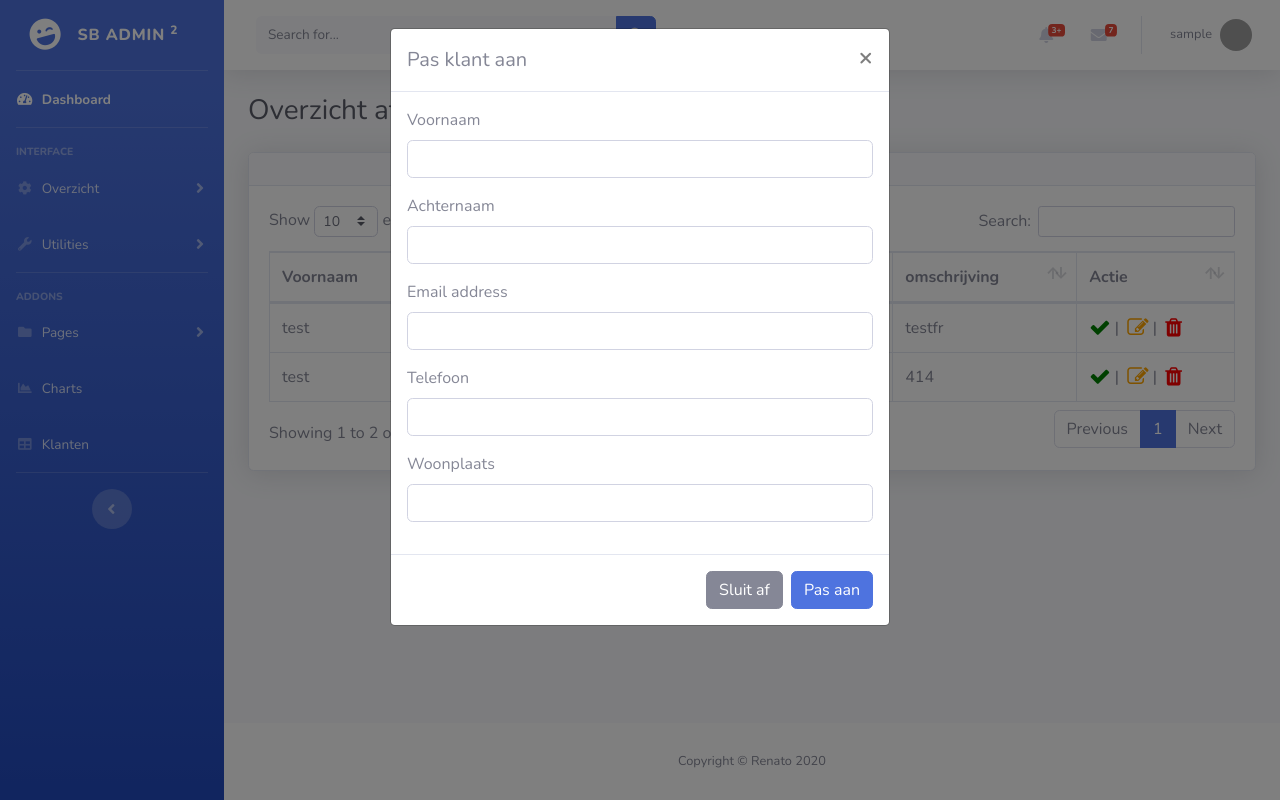
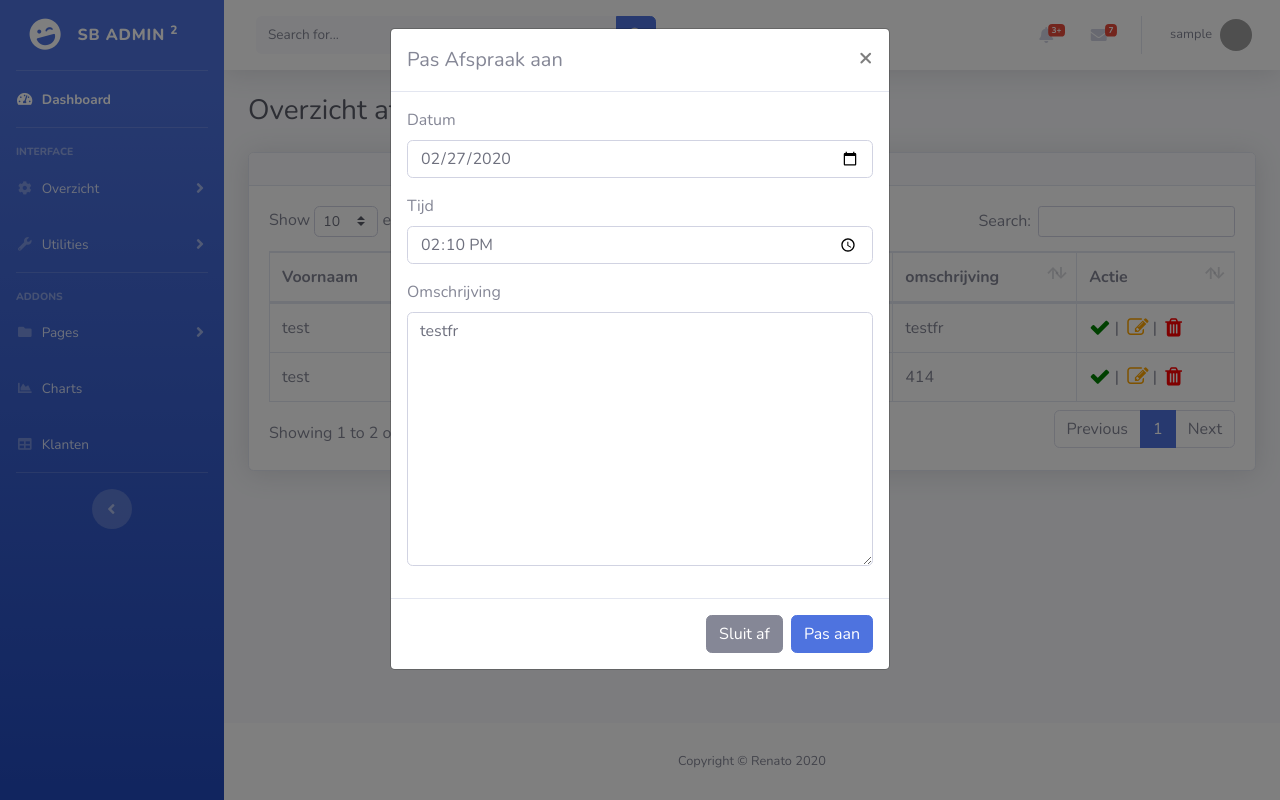
Before and after one commit to rgj12/Werk, a PHP site: page /afspraak.php?overzichtafspraken in a window 1280 px wide, after a click on "Pas afspraak aan". Run offline with PHP 8.4, Linux system fonts and the light colour scheme; the visitor is signed in with stand-in values (Sample User, id 1); data comes from the database, SQL or seed files in the repository; grey boxes are pictures that could not be loaded.

Commit message:
alle crud operaties in de juiste map gezet en een edit toegevoegd aan afspraken overzicht er zit nog een fout in bij het editen in db

```diff
--- a/afspraak.php
+++ b/afspraak.php
@@ -5,28 +5,14 @@ require_once 'helpers/system_helper.php';
 $klanten = new Klant;
 $afspraken = new Afspraken;
 
-//klant afspraak gegevens ophalen
+//klant gegevens ophalen en naar js versturen
 if (isset($_POST['af_id'])) {
     $id = $_POST['af_id'];
     $klant = $klanten->getCustomerInfo($id);
     echo json_encode($klant);
 }
 
-//maak afspraak voor klant
-if (isset($_POST['maakAfspraak'])) {
-    $data = array();
-    $data['id'] = $_POST['af_id'];
-    $data['datum'] = $_POST['af_datum'];
-    $data['tijd'] = $_POST['af_tijd'];
-    $data['omschr'] = $_POST['af_omschrijving'];
-    if ($klanten->makeAppointment($data)) {
-        redirect('klanten.php', 'afspraak aangemaakt', 'success');
-    } else {
-        redirect('klanten.php', 'er is iets misgegaan', 'error');
-    }
-}
-
-//klant afspraak gegevens ophalen
+//klant afspraak gegevens ophalen en versturen naar js
 if (isset($_POST['bk_afspraak_id'])) {
     $id = $_POST['bk_afspraak_id'];
     $klant = $klanten->getAppointments($id);
@@ -39,16 +25,6 @@ if (isset($_GET['overzichtafspraken'])) {
     $template->afspraken = $afspraken->getAllAppointments();
     echo $template;
 }
-//verwijder afspraak
-if (isset($_GET['del_id'])) {
-    $id = $_GET['del_id'];
-
-    if ($afspraken->deleteAppointment($id)) {
-        redirect('afspraak.php?overzichtafspraken', 'Afspraak verwijdert', 'success');
-    } else {
-        redirect('afspraak.php?overzichtafspraken', 'Er is iets misgegaan', 'error');
-    }
-}
 
 //zet een afspraak op voltooid
 if (isset($_GET['afspr_voltooid'])) {
--- a/edit.php
+++ b/edit.php
@@ -3,11 +3,19 @@ include_once 'config/init.php';
 require_once 'helpers/system_helper.php';
 
 $klanten = new Klant;
+$afspraak = new Afspraken;
 //klant edit gegevens ophalen
 if (isset($_POST['edit_id'])) {
     $id = $_POST['edit_id'];
     $klant = $klanten->getCustomerInfo($id);
     echo json_encode($klant);
+}
+
+//afspraak edit gegevens ophalen
+if (isset($_POST['edit_afspr_id'])) {
+    $id = $_POST['edit_afspr_id'];
+    $appointment = $afspraak->getAppointmentInfo($id);
+    echo json_encode($appointment);
 }
 
 //klant aanpassen
@@ -29,3 +37,19 @@ if (isset($_POST['editKlant'])) {
         redirect('klanten.php', 'er is iets misgegaan', 'danger');
     }
 }
+
+//afspraak aanpassen
+if (isset($_POST['editAppointment'])) {
+
+    $data = array();
+    $data['id'] = $_POST['editid'];
+    $data['datum'] = $_POST['datum'];
+    $data['tijd'] = $_POST['tijd'];
+    $data['omschrijving'] = $_POST['omschrijving'];
+
+    if ($afspraak->editAppointment($data)) {
+        redirect('afspraak.php?overzichtafspraken', 'Succesvol aangepast', 'success');
+    } else {
+        redirect('afspraak.php?overzichtafspraken', 'er is iets misgegaan', 'danger');
+    }
+}
--- a/lib/Afspraken.php
+++ b/lib/Afspraken.php
@@ -44,4 +44,29 @@ class Afspraken
             return false;
         }
     }
+
+    public function editAppointment($data)
+    {
+        $this->db->query('UPDATE afspraken SET datum = :datum, tijd = :tijd, omschrijving = :omschrijving  WHERE klant_id = :id');
+
+        $this->db->bind(':id', $data['id']);
+        $this->db->bind(':datum', $data['datum']);
+        $this->db->bind(':tijd', $data['tijd']);
+        $this->db->bind(':omschrijving', $data['omschrijving']);
+
+        if ($this->db->execute()) {
+            return true;
+        } else {
+            return false;
+        }
+    }
+
+    public function getAppointmentInfo($id)
+    {
+        $this->db->query("SELECT * FROM afspraken WHERE klant_id = :id");
+        $this->db->bind(':id', $id);
+
+        $info = $this->db->single();
+        return $info;
+    }
 }
--- a/templates/inc/afspraakModals/editModal.php
+++ b/templates/inc/afspraakModals/editModal.php
@@ -5,7 +5,7 @@
             <form action="edit.php" method="POST">
                 <input type="hidden" name="editid" id="editid">
                 <div class="modal-header">
-                    <h5 class="modal-title" id="exampleModalLabel">Pas klant aan
+                    <h5 class="modal-title" id="exampleModalLabel">Pas Afspraak aan
                     </h5>
                     <button type="button" class="close" data-dismiss="modal" aria-label="Close">
                         <span aria-hidden="true">&times;</span>
@@ -13,35 +13,27 @@
                 </div>
                 <div class="modal-body">
                     <input type="hidden" id="id" name="id">
+
                     <div class="form-group">
-                        <label>Voornaam</label>
-                        <input type="text" name="editvoornaam" id="editvoornaam" class="form-control">
+                        <label>Datum</label>
+                        <input type="date" class="form-control" id="datum" name="datum">
                     </div>
 
                     <div class="form-group">
-                        <label>Achternaam</label>
-                        <input type="text" class="form-control" name="editachternaam" id="editachternaam">
-                    </div>
-
-                    <div class="form-group">
-                        <label>Email address</label>
-                        <input type="email" class="form-control" id="editemail" name="editemail">
-                    </div>
-
-                    <div class="form-group">
-                        <label>Telefoon</label>
-                        <input type="text" class="form-control" name="edittelefoonnummer" id="edittelefoonnummer">
+                        <label>Tijd</label>
+                        <input type="time" class="form-control" name="tijd" id="tijd">
                     </div>
                     <div class="form-group">
-                        <label>Woonplaats</label>
-                        <input type="text" class="form-control" name="editwoonplaats" id="editwoonplaats">
+                        <label>Omschrijving</label>
+                        <textarea class="form-control" name="omschrijving" id="omschrijving" cols="30"
+                            rows="10"></textarea>
                     </div>
 
 
                 </div>
                 <div class="modal-footer">
                     <button type="button" class="btn btn-secondary" data-dismiss="modal">Sluit af</button>
-                    <input type="submit" class="btn btn-primary" name="editKlant" value="Pas aan">
+                    <input type="submit" class="btn btn-primary" name="editAppointment" value="Pas aan">
                 </div>
             </form>
         </div>
--- a/templates/inc/klantenModals/afspraakModal.php
+++ b/templates/inc/klantenModals/afspraakModal.php
@@ -3,7 +3,7 @@
     aria-hidden="true">
     <div class="modal-dialog" role="document">
         <div class="modal-content">
-            <form action="afspraak.php" method="post">
+            <form action="add.php" method="post">
                 <div class="modal-header">
                     <h5 class="modal-title" id="exampleModalLabel">Maak een afspraak</h5>
                     <button type="button" class="close" data-dismiss="modal" aria-label="Close">
--- a/templates/inc/klantenModals/toevoegModal.php
+++ b/templates/inc/klantenModals/toevoegModal.php
@@ -2,7 +2,7 @@
     aria-hidden="true">
     <div class="modal-dialog" role="document">
         <div class="modal-content">
-            <form action="#" method="post">
+            <form action="add.php" method="post">
                 <div class="modal-header">
                     <h5 class="modal-title" id="exampleModalLabel">Voeg een klant toe</h5>
                     <button type="button" class="close" data-dismiss="modal" aria-label="Close">
--- a/templates/js/request.js
+++ b/templates/js/request.js
@@ -20,7 +20,7 @@ $(document).ready(function() {
     });
   });
 
-  //edit form invullen
+  //edit form klanten invullen
   $(".editBtn").click(function(e) {
     e.preventDefault();
     id = $(this).attr("id");
@@ -38,6 +38,25 @@ $(document).ready(function() {
         $("#editemail").val(data.email);
         $("#edittelefoonnummer").val(data.telefoonnummer);
         $("#editwoonplaats").val(data.woonplaats);
+      }
+    });
+  });
+  //afspraak form in afspraak overzicht invullen
+  $(".edit_afspr_Btn").click(function(e) {
+    e.preventDefault();
+    id = $(this).attr("id");
+
+    $.ajax({
+      url: "edit.php",
+      method: "POST",
+      data: { edit_afspr_id: id },
+      success: function(response) {
+        data = JSON.parse(response);
+        console.log(data);
+        $("#id").val(data.id);
+        $("#datum").val(data.datum);
+        $("#tijd").val(data.tijd);
+        $("#omschrijving").val(data.omschrijving);
       }
     });
   });
--- a/templates/overzichtafspraken.php
+++ b/templates/overzichtafspraken.php
@@ -6,7 +6,7 @@ include 'inc/header.php';
 <div id="wrapper">
 
     <!-- Sidebar -->
-    <?php include 'inc/sidebar.php'; ?>
+    <?php include 'inc/sidebar.php';?>
     <!-- End of Sidebar -->
 
     <!-- Content Wrapper -->
@@ -16,12 +16,12 @@ include 'inc/header.php';
         <div id="content">
 
             <!-- Topbar -->
-            <?php include 'inc/navbar.php'; ?>
+            <?php include 'inc/navbar.php';?>
             <!-- End of Topbar -->
 
             <!-- Begin Page Content -->
             <div class="container-fluid">
-                <?php displayMessage(); ?>
+                <?php displayMessage();?>
                 <!-- Page Heading -->
                 <h1 class="h3 mb-2 text-gray-800">Overzicht afspraken</h1>
                 <p class="mb-4"></p>
@@ -48,35 +48,35 @@ include 'inc/header.php';
                                     </tr>
                                 </thead>
                                 <tbody>
-                                    <?php foreach ($afspraken as $afspraak) : ?>
+                                    <?php foreach ($afspraken as $afspraak): ?>
                                     <tr>
 
-                                        <td><?= $afspraak->voornaam; ?></td>
-                                        <td><?= $afspraak->achternaam; ?></td>
-                                        <td><?= date_format(new dateTime($afspraak->datum), "d/m/Y"); ?></td>
-                                        <td><?= date("H:i", strtotime($afspraak->tijd)); ?> uur</td>
-                                        <td><?= $afspraak->omschrijving; ?></td>
+                                        <td><?=$afspraak->voornaam;?></td>
+                                        <td><?=$afspraak->achternaam;?></td>
+                                        <td><?=date_format(new dateTime($afspraak->datum), "d/m/Y");?></td>
+                                        <td><?=date("H:i", strtotime($afspraak->tijd));?> uur</td>
+                                        <td><?=$afspraak->omschrijving;?></td>
                                         <td>
                                             <a style="color:green;"
-                                                href="afspraak.php?afspr_voltooid=<?= $afspraak->id ?>"
+                                                href="afspraak.php?afspr_voltooid=<?=$afspraak->id?>"
                                                 class="fa fa-check fa-lg"></a> |&nbsp;
-                                            <a class="fa fa-edit fa-lg editBtn" href="#" data-toggle="modal"
-                                                data-target="#editModal" id="<?= $afspraak->id ?>"
+                                            <a class="fa fa-edit fa-lg edit_afspr_Btn" href="#" data-toggle="modal"
+                                                data-target="#editModal" id="<?=$afspraak->klant_id?>"
                                                 title="Pas afspraak aan" style="color:orange;">
                                             </a> |&nbsp;
-                                            <a href="afspraak.php?del_id=<?= $afspraak->id ?>"
+                                            <a href="delete.php?afspr_del_id=<?=$afspraak->id?>"
                                                 title="Verwijder afspraak" class="fa fa-trash fa-lg" style="color:red;"
                                                 onclick="return confirm('Weet je zeker dat je deze klant wilt verwijderen?')"></a>
 
                                         </td>
                                     </tr>
 
-                                    <?php endforeach; ?>
+                                    <?php endforeach;?>
                                     <!-- Modals-->
                                     <?php
-                                    /* Modal voor editen */
-                                    include 'inc/afspraakModals/editModal.php';
-                                    ?>
+/* Modal voor editen */
+include 'inc/afspraakModals/editModal.php';
+?>
                                 </tbody>
                             </table>
                         </div>
@@ -88,4 +88,4 @@ include 'inc/header.php';
 
         </div>
         <!-- End of Main Content -->
-        <?php include './inc/footer.php'; ?>
+        <?php include './inc/footer.php';?>
```
Also changed, not shown: add.php (added, +41 -0 lines), delete.php (added, +30 -0 lines), factuurPDF.php (deleted, +0 -42 lines), klanten.php (+1 -34 lines), templates/klanten-template.php (+18 -18 lines).
